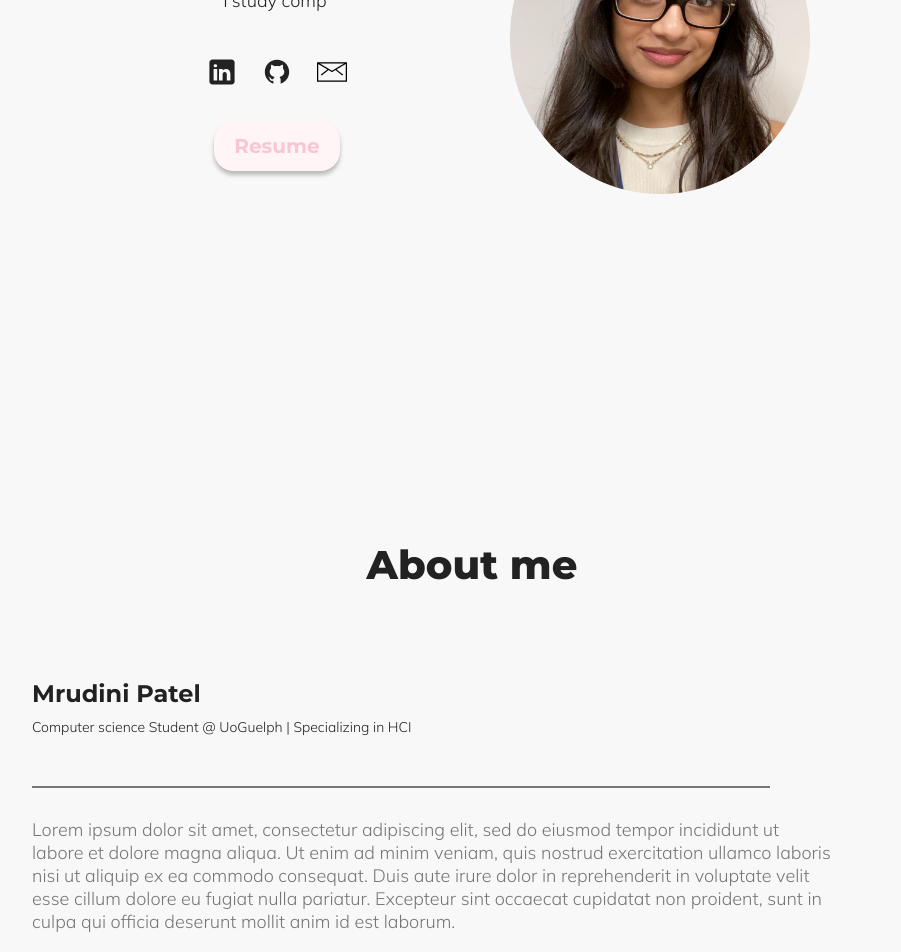
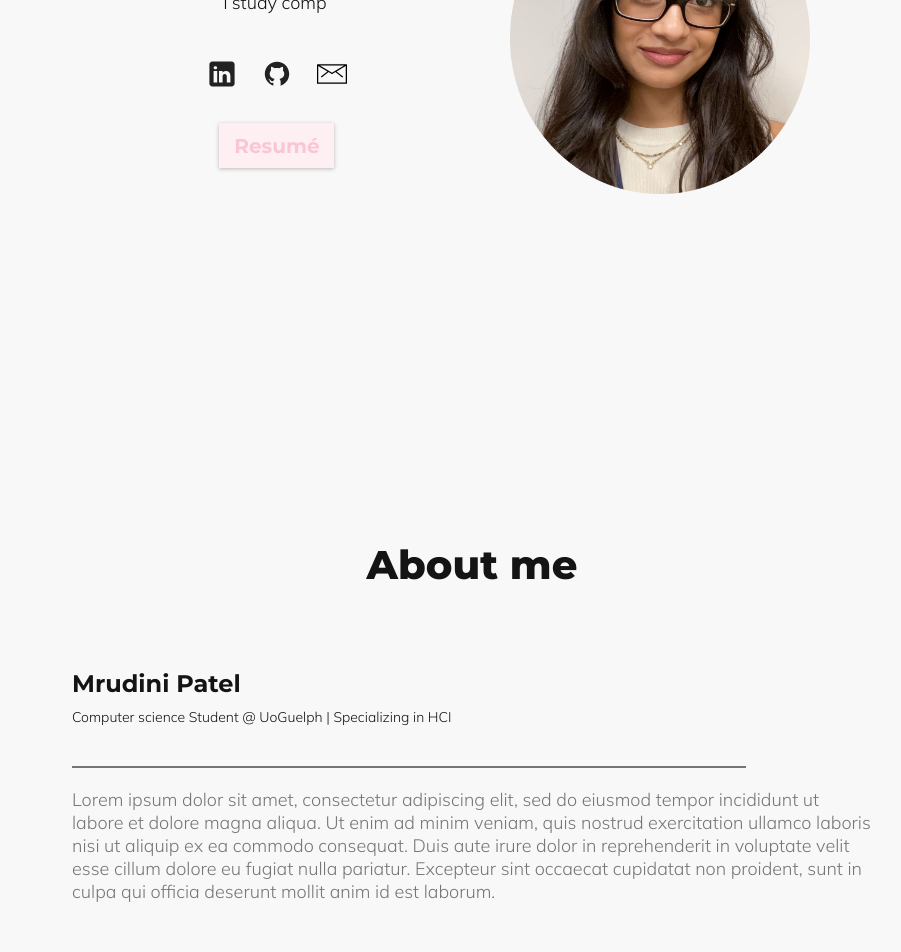
Before and after one commit to mrudinipatel/website, a React (Vite) app: page / in a window 1280 px wide. Shown: the part 360-1312 px from the top of the page, without its empty margins (168-1069 px from the left). Built offline with nearby package versions, Linux system fonts and the light colour scheme.

Commit message:
more css changes

```diff
--- a/src/App.css
+++ b/src/App.css
@@ -1,22 +1,20 @@
 :root {
     --background-colour: #f8f8f8;
-    --btn-colour: #fff5f7;
-    --btn-text-colour: #f9c6d3;
+    --btn-colour: #feeff2;
     --project-card-background: #fffffff00;
-    --text-colour: #222;
-    --footer-text-colour: #f9c6d3;
-    --aboutMe-section-text-colour: #767676;
-    --navbar-background: #fff;
+    --text-colour: #141414;
+    --theme-text-colour: #f9c6d3;
+    --grey-text-colour: #767676;
+    --navbar-background: rgb(255, 255, 255);
 }
 
 [data-theme='dark'] {
     --background-colour: #141414;
-    --btn-colour: #fff5f7;
-    --btn-text-colour: #f9c6d3;
-    --project-card-background: #fff;
-    --text-colour: #fff;
-    --footer-text-colour: #f9c6d3;
-    --aboutMe-section-text-colour: #767676;
+    --btn-colour: #feeff2;
+    --project-card-background: #fffffff00;
+    --text-colour: #f8f8f8;
+    --theme-text-colour: #f9c6d3;
+    --grey-text-colour: #767676;
     --navbar-background: rgba(0, 0, 0, 0.452);
 }
 
--- a/src/sections/About/AboutStyles.module.css
+++ b/src/sections/About/AboutStyles.module.css
@@ -2,15 +2,16 @@
     display: flex;
     flex-direction: column;
     text-align: center;
-    gap: 30px;
-    margin: 0 40px;
     font-family: 'Mulish';
-    padding: 0 80px;
+    gap: 20px;
+    margin: 0 auto;
+    max-width: 100%;
+    scroll-margin-top: 60px;
 
     hr {
         width: 80%;
         margin: 0 20px;
-        border: 0.2px solid var(--aboutMe-section-text-colour);
+        border: 0.2px solid var(--grey-text-colour);
     }
 }
 
@@ -32,7 +33,7 @@
     margin: 0 20px;
 
     p {
-        color: var(--aboutMe-section-text-colour);
+        color: var(--grey-text-colour);
         font-size: 18px;
     }
 }
--- a/src/sections/Footer/FooterStyles.module.css
+++ b/src/sections/Footer/FooterStyles.module.css
@@ -3,6 +3,6 @@
 
     p {
         font-size: 16px;
-        color: var(--footer-text-colour);
+        color: var(--theme-text-colour);
     }
 }
--- a/src/sections/Home/Home.jsx
+++ b/src/sections/Home/Home.jsx
@@ -26,7 +26,7 @@ function Home() {
                     onClick={toggleTheme}
                 />
             </nav>
-            <div className={styles.colourModeContainer}>
+            <div className={styles.pfpContainer}>
                 <img
                     className={styles.home}
                     src={me}
@@ -49,7 +49,7 @@ function Home() {
                 </div>
                 <Socials />
                 <a href={CV} target="_blank">
-                    <button className="hover">Resume</button>
+                    <button className="hover">Resumé</button>
                 </a>
             </div>
         </section>
--- a/src/sections/Home/HomeStyles.module.css
+++ b/src/sections/Home/HomeStyles.module.css
@@ -44,16 +44,15 @@
     button {
         font-family: 'Montserrat';
         background-color: var(--btn-colour);
-        color: var(--btn-text-colour);
+        color: var(--theme-text-colour);
         border: none;
-        border-radius: 20px;
-        width: 126px;
-        height: 50px;
-        min-width: 110px;
+        width: 115px;
+        height: 45px;
+        min-width: 108px;
         min-height: 40px;
         font-size: 20px;
         font-weight: 650;
-        box-shadow: 0 4px 4px rgba(0, 0, 0, 0.25);
+        box-shadow: 0 1px 4px rgba(0, 0, 0, 0.25);
         transition: box-shadow 200ms ease-in-out, transform 200ms ease-in-out;
     }
 
@@ -91,6 +90,7 @@
     gap: 20px;
     width: fit-content;
     margin: 0 auto;
+    cursor: pointer;
 }
 
 .navLinks a {
@@ -103,7 +103,7 @@
 }
 
 .navLinks a:hover {
-    color: var(--highlight-colour);
+    color: var(--theme-text-colour);
 }
 
 .colourMode {
@@ -152,9 +152,8 @@
 
         button {
             font-size: 18px;
-            width: 110px;
+            width: 108px;
             height: 40px;
-            border-radius: 15px;
         }
     }
 
@@ -182,9 +181,8 @@
 
         button {
             font-size: 20px;
-            width: 126px;
-            height: 50px;
-            border-radius: 20px;
+            width: 115px;
+            height: 45px;
         }
     }
 
--- a/src/sections/Projects/ProjectStyles.module.css
+++ b/src/sections/Projects/ProjectStyles.module.css
@@ -6,6 +6,7 @@
     margin: 0 auto;
     max-width: 100%;
     font-family: 'Mulish';
+    scroll-margin-top: 60px;
 
     img {
         width: 100%;
```
